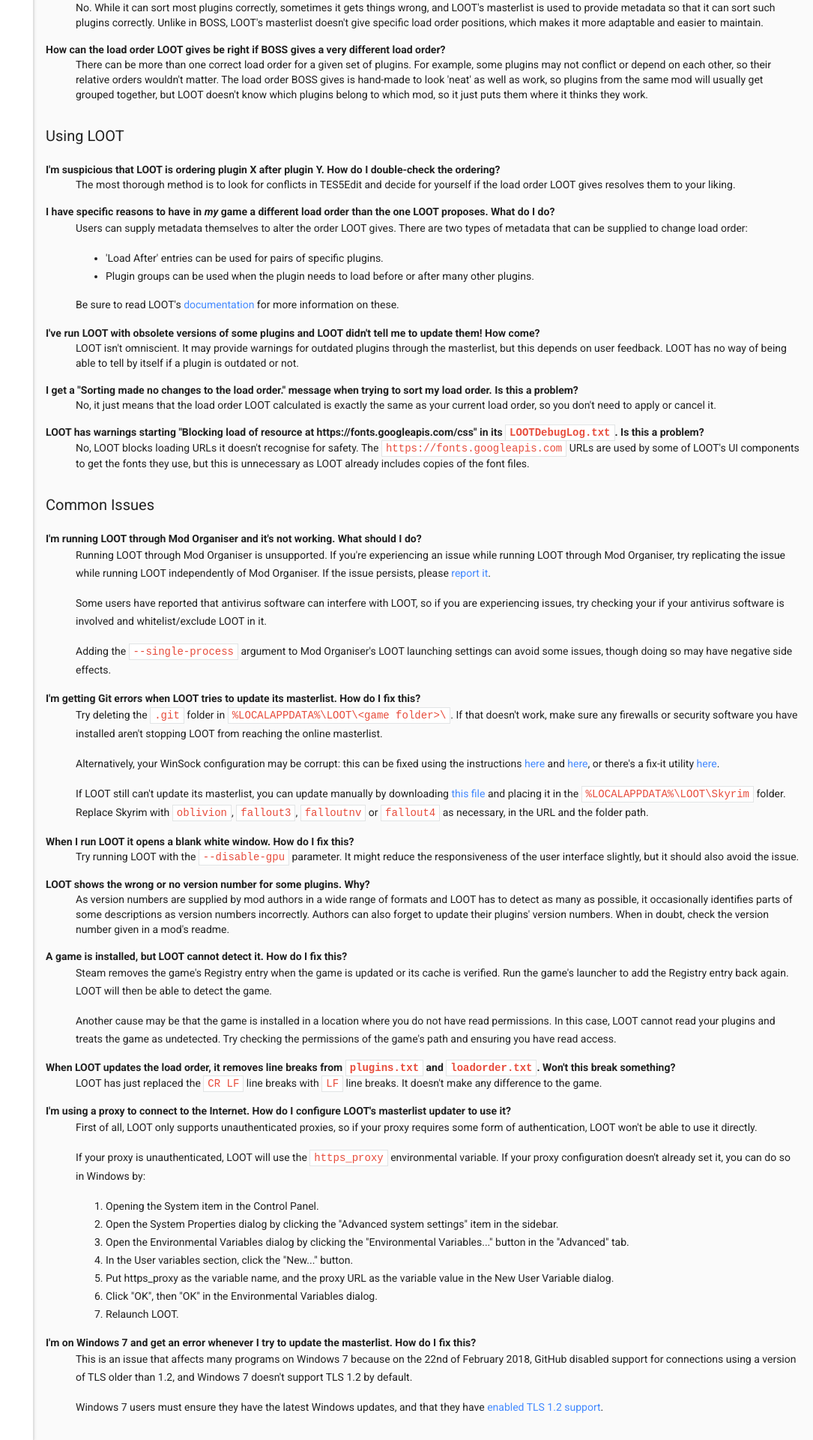
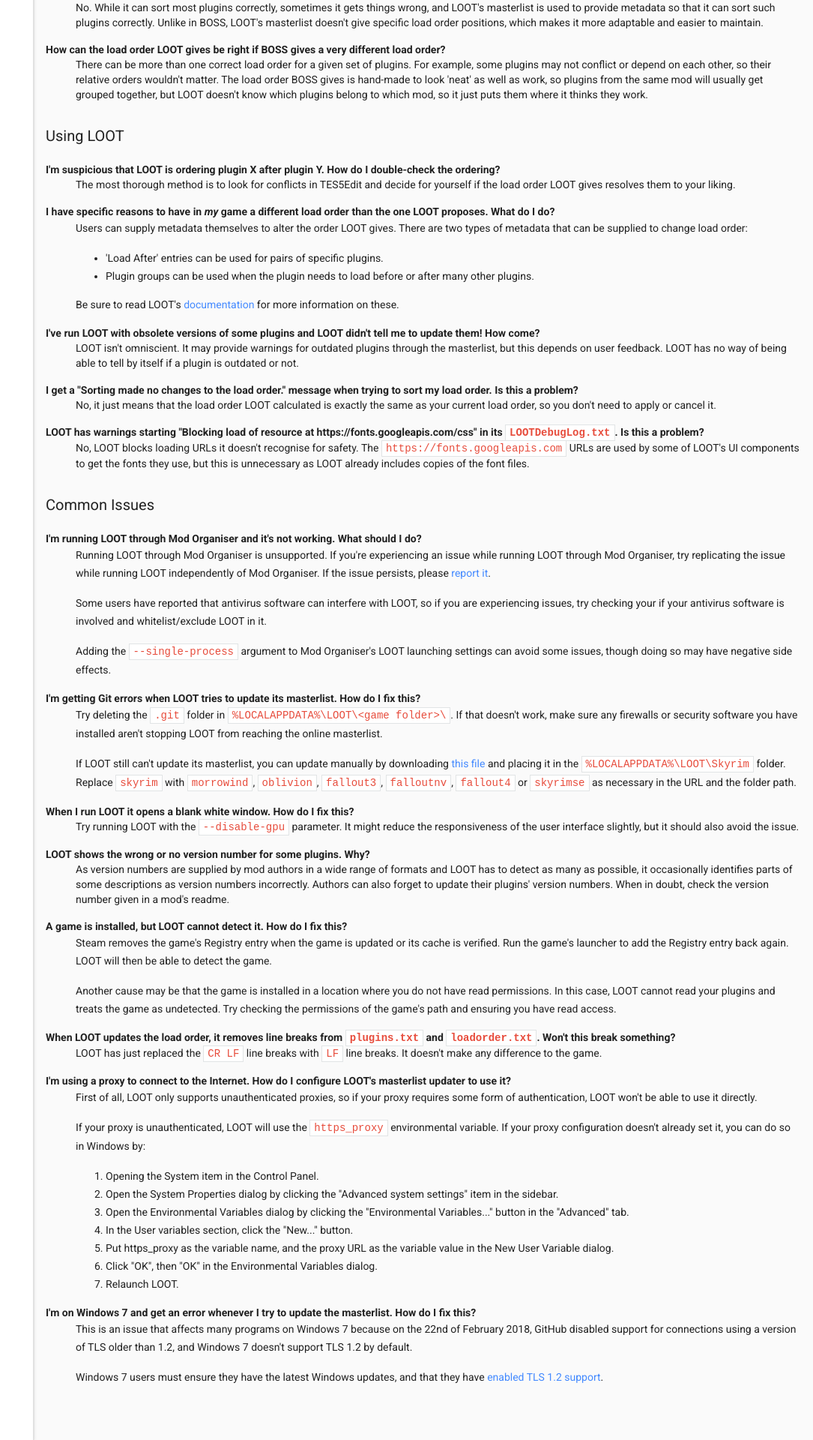
Before and after one commit to loot/loot.github.io, a Jekyll site: the page built from docs/help/LOOT-FAQs.html, in a window 1280 px wide. Shown: the part 1478-3398 px from the top of the page at 75% size, without its empty margins (195-1280 px from the left). Built offline with Jekyll 4.4.1, drawn with Linux system fonts in a browser that asks for light colours; nearby versions of some CDN libraries.

Commit message:
Edit "Git errors" section of FAQ
* Remove WinSock section as it's outdated.
* Update link to latest SLE masterlist.
* Add all supported games to list.
* Remove erroneous comma.

```diff
--- a/docs/help/LOOT-FAQs.html
+++ b/docs/help/LOOT-FAQs.html
@@ -129,9 +129,7 @@
   <dd>
     <p>Try deleting the <code>.git</code> folder in <code>%LOCALAPPDATA%\LOOT\&lt;game folder&gt;\</code>. If that doesn't work, make sure any firewalls or security software you have installed aren't stopping LOOT from reaching the online masterlist.</p>
 
-    <p>Alternatively, your WinSock configuration may be corrupt: this can be fixed using the instructions <a href="https://support.microsoft.com/kb/817571">here</a> and <a href="https://support.microsoft.com/kb/318584">here</a>, or there's a fix-it utility <a href="http://h10025.www1.hp.com/ewfrf/wc/document?cc=uk&amp;lc=en&amp;docname=c01184567">here</a>.</p>
-
-    <p>If LOOT still can't update its masterlist, you can update manually by downloading <a href="https://raw.githubusercontent.com/loot/skyrim/v0.10/masterlist.yaml">this file</a> and placing it in the <code>%LOCALAPPDATA%\LOOT\Skyrim</code> folder. Replace Skyrim with <code>oblivion</code>, <code>fallout3</code>, <code>falloutnv</code> or <code>fallout4</code> as necessary, in the URL and the folder path.</p>
+    <p>If LOOT still can't update its masterlist, you can update manually by downloading <a href="https://raw.githubusercontent.com/loot/skyrim/v0.15/masterlist.yaml">this file</a> and placing it in the <code>%LOCALAPPDATA%\LOOT\Skyrim</code> folder. Replace <code>skyrim</code> with <code>morrowind</code>, <code>oblivion</code>, <code>fallout3</code>, <code>falloutnv</code>, <code>fallout4</code> or <code>skyrimse</code> as necessary in the URL and the folder path.</p>
   </dd>
 
   <dt id="blank-window">When I run LOOT it opens a blank white window. How do I fix this?</dt>
```
